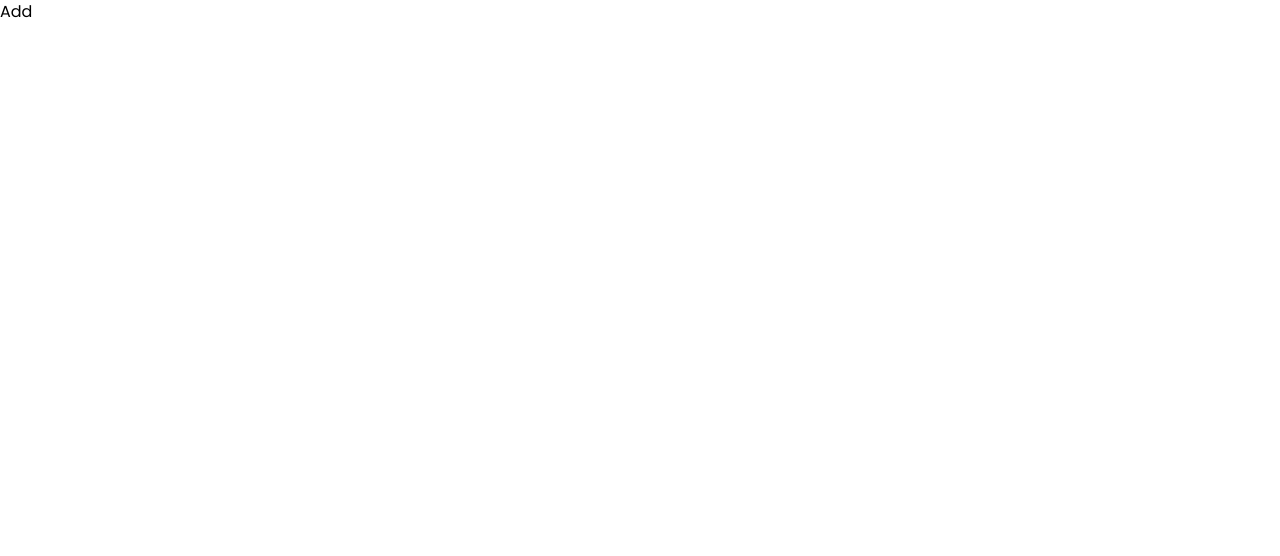
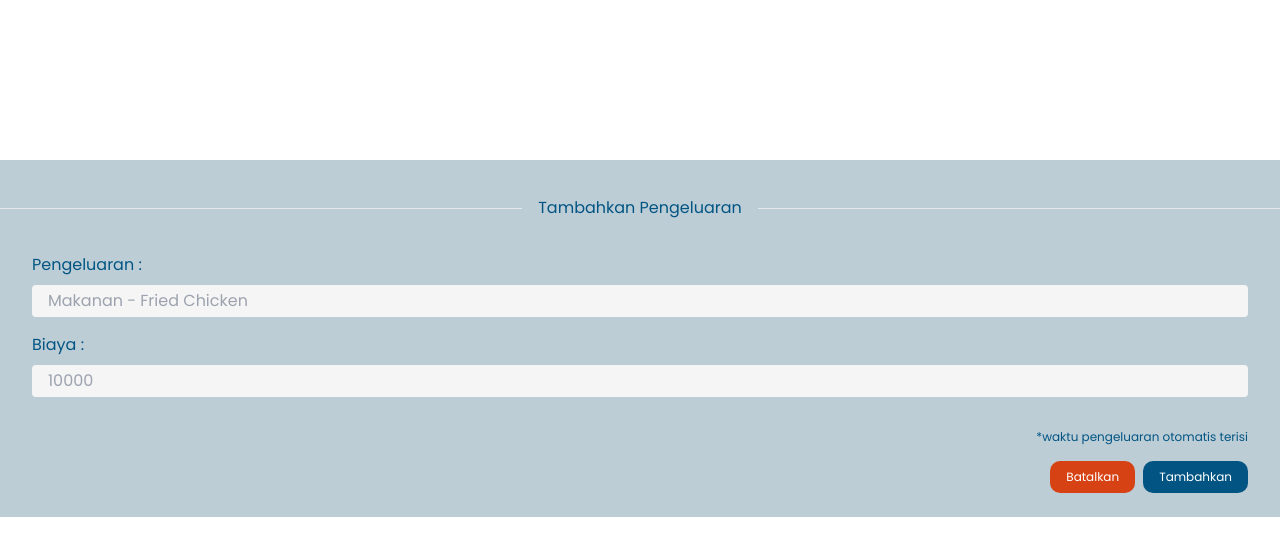
Before and after one commit to oriastanjung/moneyout, a React (Vite) app: page /add in a window 1280 px wide. Shown: the top 556 px of the page. Built offline with nearby package versions, Linux system fonts and the light colour scheme.

Commit message:
finish ui v1.0

```diff
--- /dev/null
+++ b/src/component/Button/index.jsx
@@ -0,0 +1,16 @@
+import React from "react";
+
+function Button(props) {
+  return (
+    <button
+      className={`${
+        props.isDanger ? "bg-[#D64214]" : "bg-primaryBlue"
+      } px-4 py-2 text-white rounded-[10px] text-xs `}
+      {...props}
+    >
+      {props.children}
+    </button>
+  );
+}
+
+export default Button;
--- /dev/null
+++ b/src/component/FormAdd/index.jsx
@@ -0,0 +1,13 @@
+import React from 'react'
+import InputWithLabel from '../InputWithLabel'
+
+function FormAdd(props) {
+  return (
+    <div className='px-8 flex flex-col gap-4 mt-8'>
+        <InputWithLabel label={"Pengeluaran"}  placeholder={"Makanan - Fried Chicken"} type={"text"}/>
+        <InputWithLabel label={"Biaya"} placeholder={"10000"} type={"number"}/>
+    </div>
+  )
+}
+
+export default FormAdd
--- /dev/null
+++ b/src/component/InputWithLabel/index.jsx
@@ -0,0 +1,18 @@
+import React from "react";
+
+function InputWithLabel(props) {
+  return (
+    <div className="flex flex-col gap-2">
+      <label className="text-primaryBlue">{props.label} :</label>
+      <input
+        className="bg-[#f5f5f5] px-4 py-1 text-primaryBlue rounded text-primaryBlue"
+        type={props.type}
+        onChange={props.onChange}
+        value={props.value}
+        placeholder={props.placeholder}
+      />
+    </div>
+  );
+}
+
+export default InputWithLabel;
--- /dev/null
+++ b/src/component/ModalAdd/index.jsx
@@ -0,0 +1,32 @@
+import React from "react";
+import Button from "../Button";
+import FormAdd from "../FormAdd";
+
+function ModalAdd(props) {
+  return (
+    <div className="bg-[#BDCDD6] py-3">
+      <div className="container mx-auto mt-6">
+        <div className="text-center relative z-10 flex justify-center items-center">
+          <p className="text-primaryBlue bg-[#BDCDD6] px-4 text-md">
+            Tambahkan Pengeluaran
+          </p>
+        </div>
+        <hr className="relative bg-primaryBlue top-[-12px] z-0" />
+      </div>
+      <div >
+        <FormAdd />
+        <div className="flex justify-end px-8 mt-8">
+            <p className="text-primaryBlue text-xs">
+                *waktu pengeluaran otomatis terisi
+            </p>
+        </div>
+        <div className="flex gap-2 justify-end px-8 mt-4 mb-3">
+            <Button isDanger>Batalkan</Button>
+            <Button>Tambahkan</Button>
+        </div>
+      </div>
+    </div>
+  );
+}
+
+export default ModalAdd;
--- a/src/component/TotalCard/index.jsx
+++ b/src/component/TotalCard/index.jsx
@@ -1,7 +1,11 @@
 import React from 'react'
 import ButtonAdd from '../ButtonAdd'
-
+import { useNavigate } from 'react-router-dom'
 function TotalCard(props) {
+  const navigation = useNavigate()
+  const handleClick = () => {
+    navigation("/add")
+  }
   return (
     <div className='flex flex-row justify-between items-center px-8'>
         <div className='flex flex-col gap-1'>
@@ -9,7 +13,7 @@ function TotalCard(props) {
             <p className='text-primaryBlue text-md font-normal'>Rp.9.089.999</p>
         </div>
         <div className='flex justify-center items-center'>
-            <ButtonAdd />
+            <ButtonAdd onClick={handleClick}/>
         </div>
     </div>
   )
--- a/src/page/Add/index.jsx
+++ b/src/page/Add/index.jsx
@@ -1,8 +1,11 @@
 import React from 'react'
+import ModalAdd from '../../component/ModalAdd'
 
 function Add() {
   return (
-    <div>Add</div>
+    <div className='pt-[20vh]'>
+      <ModalAdd/>
+    </div>
   )
 }
 
```
